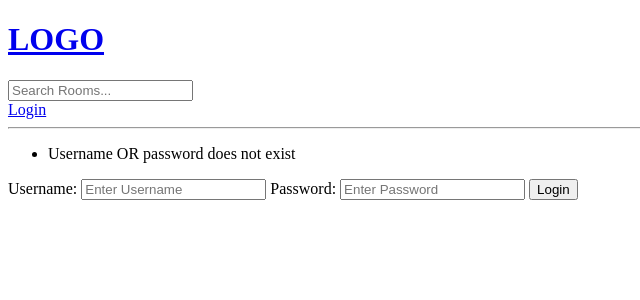
After one commit to Gabe888ZZZ/DjangoTut, a Django app: page /login/ in a window 1280 px wide. The commit adds this page. Shown: the top 300 px of the page, without its empty margins (0-640 px from the left). Run offline with Django 4.2, Linux system fonts and the light colour scheme.

```diff
--- /dev/null
+++ b/base/templates/base/login_register.html
@@ -0,0 +1,21 @@
+{% extends 'main.html' %}
+
+{% block content %}
+
+<div>
+
+    <form method="POST" actions="">
+        {% csrf_token %}
+
+        <label>Username:</label>
+        <input type="text" name="username" placeholder="Enter Username" />
+
+        <label>Password:</label>
+        <input type="password" name="password" placeholder="Enter Password" />
+
+        <input type="submit" value="Login" />
+    </form>
+
+</div>
+
+{% endblock content %}
--- a/base/urls.py
+++ b/base/urls.py
@@ -3,6 +3,8 @@ from . import views
 
 
 urlpatterns = [
+    path('login/', views.loginPage, name="login"),
+
     path('', views.home, name="home"),
     path('room/<str:pk>', views.room, name="room"),
 
--- a/base/views.py
+++ b/base/views.py
@@ -1,5 +1,8 @@
 from django.shortcuts import render, redirect
+from django.contrib import messages
 from django.db.models import Q
+from django.contrib.auth.models import User
+from django.contrib.auth import authenticate, login, logout
 from .models import Room, Topic
 from .forms import RoomForm
 # Create your views here.
@@ -10,6 +13,30 @@ from .forms import RoomForm
  #   {'id':2, 'name':'Design with me'},
  #   {'id':3, 'name':'Frontend developers'},
 #]
+
+def loginPage(request):
+
+    if request.method == 'POST':
+        username = request.POST.get('username')
+        password = request.POST.get('password')
+
+        try:
+            user = User.objects.get(username=username)
+        except:
+            messages.error(request, 'User does not exist')
+
+        user = authenticate(request, username=username, password=password)
+
+        if user is not None:
+            login(request, user)
+            return redirect('home')
+    else:
+        messages.error(request, 'Username OR password does not exist')
+    context = {}
+    return render(request, 'base/login_register.html', context)
+
+
+
 
 def home(request):
     q = request.GET.get('q') if request.GET.get('q') != None else ''
--- a/templates/main.html
+++ b/templates/main.html
@@ -10,6 +10,14 @@
 <body>
     {% include 'navbar.html' %}
 
+
+    {% if messages %}
+    <ul class="messages">
+        {% for message in messages %}
+         <li>{{ message }}</li>
+            {% endfor %}
+</ul>
+{% endif %}
     {% block content %}
 
 
--- a/templates/navbar.html
+++ b/templates/navbar.html
@@ -7,4 +7,6 @@
 
 </form>
 
+<a href="{% url 'login' %}">Login</a>
+
 <hr>
```
Also changed, not shown: db.sqlite3.
